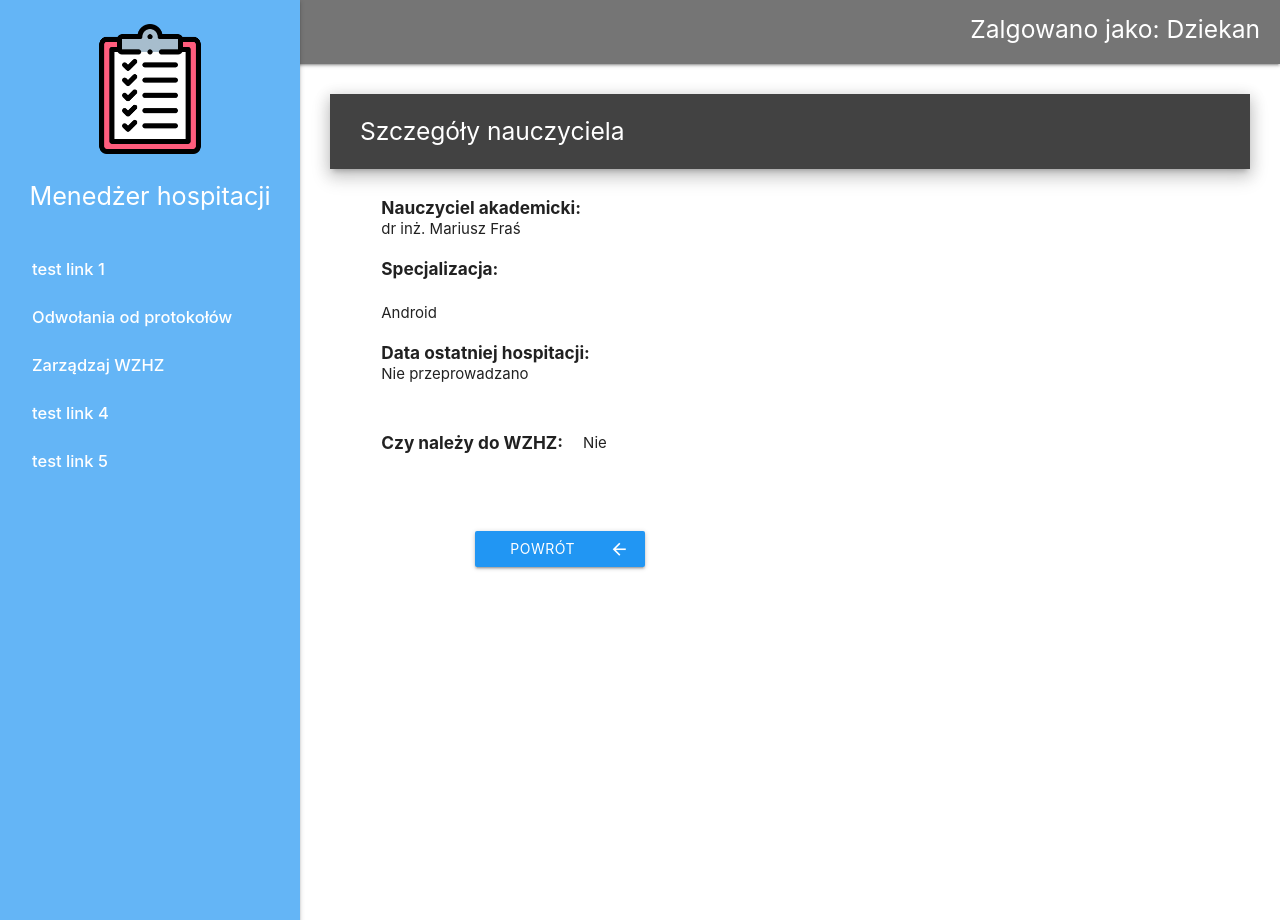
After one commit to sq3esp/HospitacjePODjango, a Django app: page /wzhz/details/1 in a window 1280 px wide. The commit adds this page. Run offline with Django 4.2, Linux system fonts and the light colour scheme; data comes from the database, SQL or seed files in the repository.

Commit message:
Add WZHZ list and details

```diff
--- a/hospitation_manager/templates/hospitation_manager/layout.html
+++ b/hospitation_manager/templates/hospitation_manager/layout.html
@@ -37,7 +37,7 @@
         {% block sidenav_links %}
             <li><a href="#" class="white-text flow-text sidenav-link">test link 1</a></li>
             <li><a href="/appeal_responses/" class="white-text flow-text sidenav-link">Odwołania od protokołów</a></li>
-            <li><a href="#" class="white-text flow-text sidenav-link">test link 3</a></li>
+            <li><a href="/wzhz/" class="white-text flow-text sidenav-link">Zarządzaj WZHZ</a></li>
             <li><a href="#" class="white-text flow-text sidenav-link">test link 4</a></li>
             <li><a href="#" class="white-text flow-text sidenav-link">test link 5</a></li>
         {% endblock %}
--- /dev/null
+++ b/hospitation_manager/templates/hospitation_manager/wzhz/details.html
@@ -0,0 +1,71 @@
+{% extends "hospitation_manager/layout.html" %}
+{% load static %}
+
+{% block title %} <title>Szczegóły nauczyciela</title> {% endblock%}
+{% block styles %}
+<link rel="stylesheet" href="{% static 'hospitation_manager/styles/data_table.css' %}">
+<link href="https://fonts.googleapis.com/icon?family=Material+Icons" rel="stylesheet">
+
+{% endblock %}
+
+{% block content %}
+<div class="details-section-container">
+    <div class="data-section-header white-text grey darken-3 valign-wrapper z-depth-3">
+        <h5>Szczegóły nauczyciela</h5>
+    </div>
+    <div class="data-section-body">
+        <div class="row">
+            <div class="row-container large-data-container col s5">
+                <h6>Nauczyciel akademicki: </h6>
+                <p>{{ wzhz_member.academic_title }} {{ wzhz_member.first_name }} {{ wzhz_member.last_name }}</p>
+            </div>
+        </div>
+        <div class="row">
+            <div class="row-container large-data-container col s5">
+                <h6>Specjalizacja: </h6> </br>
+                {%if wzhz_member.specialization == 'None' or wzhz_member.specialization == ""%}
+                <p>Brak</p>
+                {% else %}
+                <p>{{ wzhz_member.specialization }}</p>
+                {% endif %}
+            </div>
+        </div>
+        <div class="row">
+            <div class="row-container large-data-container col s5">
+                <h6>Data ostatniej hospitacji: </h6>
+                {% if wzhz_member.last_hospitation_date == 'None' or wzhz_member.last_hospitation_date == Null %}
+                <p>Nie przeprowadzano</p>
+                {% else %}
+                <p>{{ wzhz_member.last_hospitation_date }}</p>
+                {% endif %}
+            </div>
+        </div>
+        {% if wzhz_member.belongs_to_WZHZ == True %}
+        <div class="row">
+            <div class="row-container large-data-container col s5">
+                <h6>Czy należy do WZHZ: </h6>
+                <p>Tak</p>
+            </div>
+        </div>
+        <div class="row last">
+            <div class="row-container large-data-container col s12">
+                <h6>Data powołania do WZHZ: </h6>
+                <p>{{ wzhz_member.appointment_to_WZHZ_date }}</p>
+            </div>
+        </div>
+        {% else %}
+        <div class="row last">
+            <div class="row-container field-container col s5">
+                <h6>Czy należy do WZHZ: </h6>
+                <p>Nie</p>
+            </div>
+        </div>
+        {% endif %}
+    </div>
+    <div class="action-button-container row" style="margin-top:50px;">
+        <div class="col s6 center">
+            <a class="waves-effect waves-light btn blue" href="/wzhz/"><i class="material-icons right">arrow_back</i>Powrót</a>
+        </div>
+    </div>
+</div>
+{% endblock %}
--- a/hospitation_manager/urls.py
+++ b/hospitation_manager/urls.py
@@ -5,5 +5,9 @@ from . import views
 urlpatterns = [
     path('', views.index, name='index'),
     path('appeal_responses/', views.appeal_responses_index),
-    path('appeal_responses/details/<int:id>', views.appeal_responses_details)
+    path('appeal_responses/details/<int:id>', views.appeal_responses_details),
+
+    path('wzhz/', views.wzhz_index),
+    path('wzhz/add', views.wzhz_add, name = 'add_wzhz_member'),
+    path('wzhz/details/<int:wzhz_id>', views.wzhz_details),
 ]
--- a/hospitation_manager/views.py
+++ b/hospitation_manager/views.py
@@ -1,6 +1,6 @@
-from django.shortcuts import render
+from django.shortcuts import render, get_object_or_404
 from django.http import HttpResponse
-from .models import ProtocolAppeal
+from .models import ProtocolAppeal, AcademicTeacher
 
 
 def index(request):
@@ -20,3 +20,23 @@ def appeal_responses_details(request, id):
     }
 
     return render(request, template, context)
+
+
+
+def wzhz_index(request):
+    template = 'hospitation_manager/wzhz/index.html'
+    wzhz_members = AcademicTeacher.objects.filter(belongs_to_WZHZ=True)
+    context = {'wzhz_members': wzhz_members}
+    return render(request, template, context)
+
+def wzhz_add(request):
+    template = 'hospitation_manager/wzhz/add.html'
+    context = {}
+    return render(request, template, context)
+
+def wzhz_details(request, wzhz_id):
+    wzhz_member = get_object_or_404(AcademicTeacher, pk=wzhz_id)
+    context = {
+        'wzhz_member': wzhz_member,
+    }
+    return render(request, 'hospitation_manager/wzhz/details.html', context)
```
Also changed, not shown: hospitation_manager/templates/hospitation_manager/wzhz/index.html (added, +45 -0 lines).
